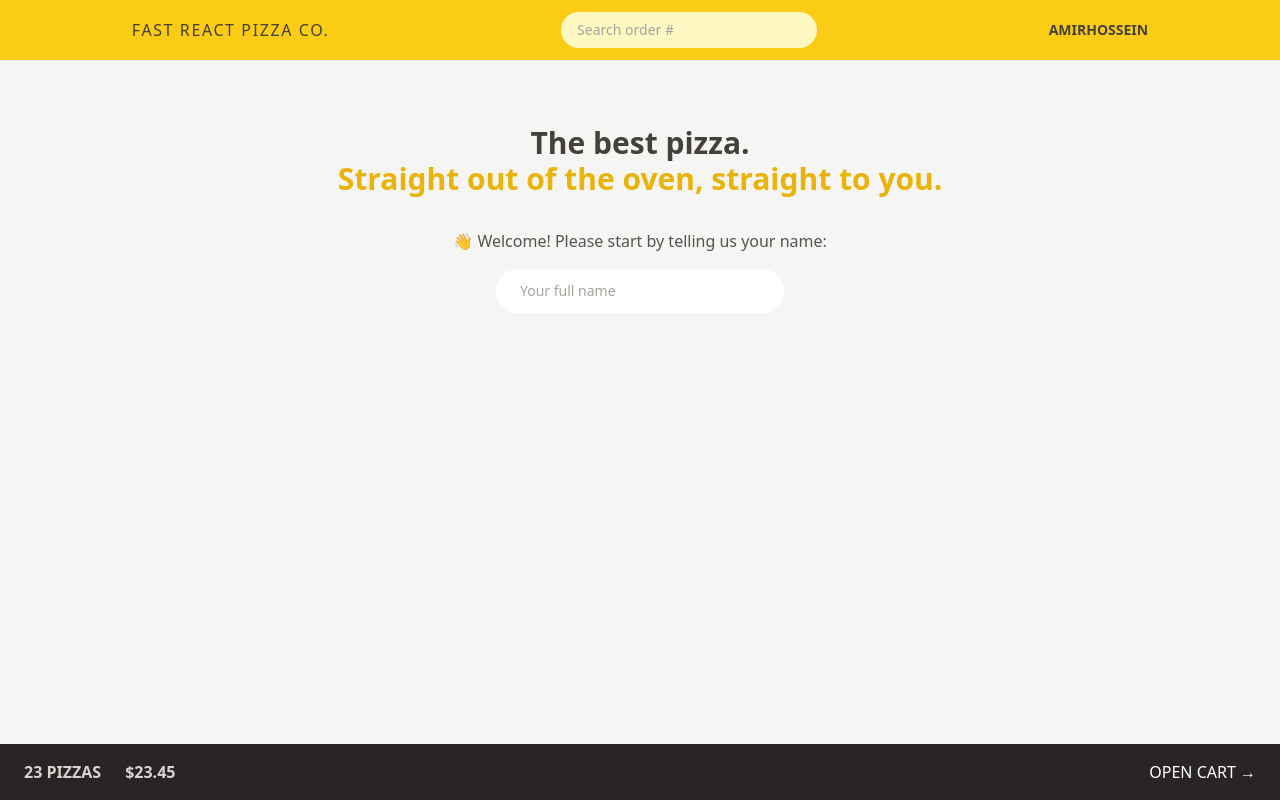
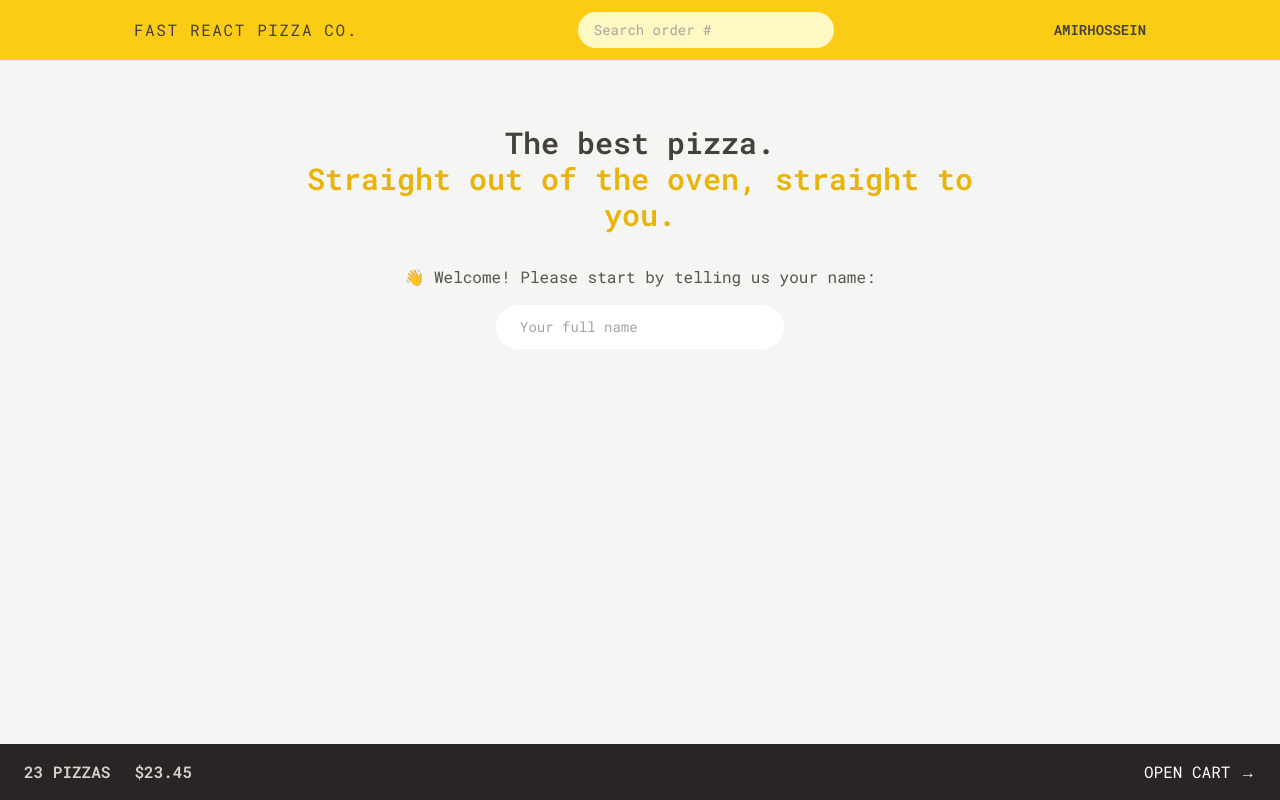
Before and after one commit to AmirrMahmoudi/fast-react-pizza, a React (Vite) app: page / in a window 1280 px wide. Built offline with nearby package versions, Linux system fonts and the light colour scheme.

Commit message:
Configuration tailwind custom font-family

```diff
--- a/index.html
+++ b/index.html
@@ -5,6 +5,10 @@
     <meta charset="UTF-8" />
     <link rel="icon" type="image/svg+xml" href="/vite.svg" />
     <meta name="viewport" content="width=device-width, initial-scale=1.0" />
+    <link rel="preconnect" href="https://fonts.googleapis.com">
+    <link rel="preconnect" href="https://fonts.gstatic.com" crossorigin>
+    <link href="https://fonts.googleapis.com/css2?family=Roboto+Mono:ital,wght@0,400..700;1,100..700&display=swap"
+        rel="stylesheet">
     <title>Vite + React</title>
 </head>
 
--- a/src/ui/Header.jsx
+++ b/src/ui/Header.jsx
@@ -4,7 +4,7 @@
 
 const Header = () => {
   return (
-    <header className="sm:px flex items-center justify-around border-b border-stone-200 bg-yellow-400 px-4 py-3 uppercase">
+    <header className="sm:px flex items-center  justify-around border-b border-stone-200 bg-yellow-400 px-4 py-3 font-sans uppercase sm:px-6 ">
       <Link to={'/'} className="tracking-widest">
         Fast React Pizza Co.
       </Link>
--- a/tailwind.config.js
+++ b/tailwind.config.js
@@ -1,8 +1,18 @@
 /** @type {import('tailwindcss').Config} */
 export default {
-  content: ["./index.html", "./src/**/*.{js,ts,jsx,tsx}"],
+  content: ['./index.html', './src/**/*.{js,ts,jsx,tsx}'],
   theme: {
-    extend: {},
+    fontFamily: {
+      sans: 'Roboto Mono, monospase',
+    },
+    extend: {
+      fontSize: {
+        huge: ['80rem', { lineHeight: '1' }],
+      },
+      height: {
+        screen: '100dvh',
+      },
+    },
   },
   plugins: [],
 };
```
